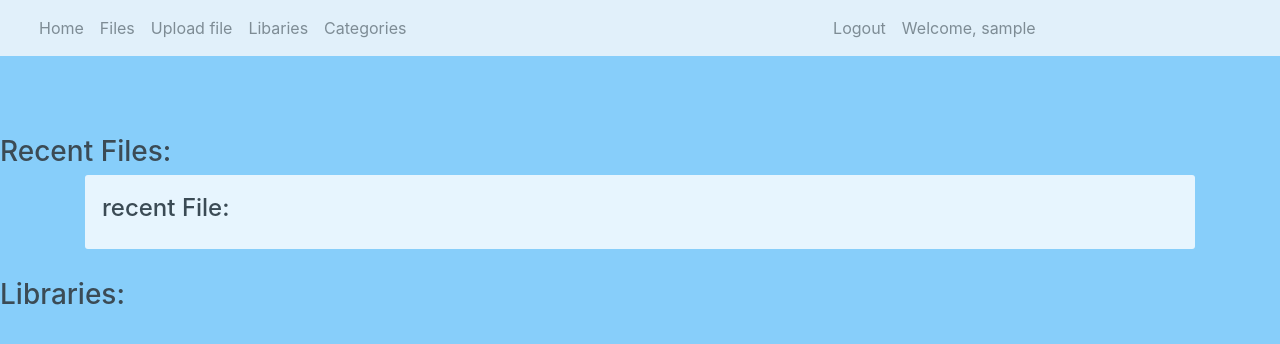
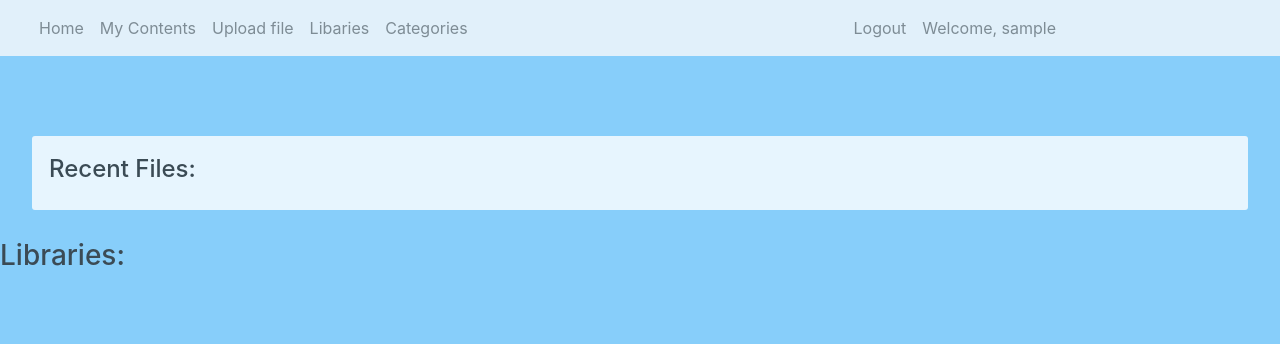
Before and after one commit to rezaya92/ASD, a Django app: page / in a window 1280 px wide. Shown: the top 344 px of the page. Run offline with Django 4.2, Linux system fonts and the light colour scheme; the visitor is signed in with stand-in values (Sample User, id 1); data that the repository does not hold is empty; some libraries are stand-ins or nearby versions.

Commit message:
view all user content

```diff
--- a/libcloud/static/css/style.css
+++ b/libcloud/static/css/style.css
@@ -8,9 +8,11 @@ body{
     padding: 50px;
 }
 .card-box {
+    width: 95vw;
     padding: 20px;
     border-radius: 3px;
     margin-bottom: 30px;
+    margin-left: 2.5vw;
     background-color: #fff;
 }
 
--- a/libcloud/templates/libcloud/base.html
+++ b/libcloud/templates/libcloud/base.html
@@ -24,16 +24,16 @@
       <ul class="navbar-nav me-auto mb-2 mb-lg-0">
         {% if user.is_authenticated %}
             <li class="nav-item">
-                <a class="nav-link" href="#">Home</a>
+                <a class="nav-link" href="/">Home</a>
             </li>
             <li class="nav-item">
-                <a class="nav-link" href="#">Files</a>
+                <a class="nav-link" href="/my_content/">My Contents</a>
             </li>
             <li class="nav-item">
                 <a class="nav-link" href="#">Upload file</a>
             </li>
             <li class="nav-item">
-                <a class="nav-link" href="#">Libaries</a>
+                <a class="nav-link" href="/libraries/">Libaries</a>
             </li>
             <li class="nav-item">
                 <a class="nav-link" href="#">Categories</a>
--- a/libcloud/templates/libcloud/intro.html
+++ b/libcloud/templates/libcloud/intro.html
@@ -11,22 +11,13 @@
     {% endif %}
     {% if user.is_authenticated %}
         <div style="height:10vh"></div>
-        <h3> Recent Files:</h3>
-
         {% static "" as baseUrl %}
-
-
-    <div class="container">
-        <div class="row">
-            <div class="col-12">
                 <div class="card-box">
                     <div class="row">
-                            <h4 class="header-title m-b-30">recent File:</h4>
+                        <h4 class="header-title m-b-30">Recent Files:</h4>
                     </div>
-
                     <div class="row">
                         {% for file in files %}
-
                             <div class="file-man-box">
                                 <a href="file_page/user_{{ file.creator }}/{{ file.filename }}">
                                 <div class="file-img-box">
@@ -39,19 +30,9 @@
                                 </a>
                             </div>
 
-
                         {% endfor %}
                     </div>
-
                 </div>
-            </div>
-            <!-- end col -->
-        </div>
-        <!-- end row -->
-    </div>
-    <!-- container -->
-
-
     <h3> Libraries:</h3>
 {% endif %}
 {% endblock %}
--- a/libcloud/views.py
+++ b/libcloud/views.py
@@ -28,7 +28,7 @@ def homePageView(request):
         my_filter_qs = Q()
         my_filter_qs = my_filter_qs | Q(creator=current_user)
         print(current_user)
-        files = Content.objects.filter(my_filter_qs)[:3]
+        files = Content.objects.filter(my_filter_qs).order_by('-id')[:5]
         context.update({'files': files})
     return render(request=request, template_name='libcloud/intro.html',context = context)
 
```
Also changed, not shown: libcloud/templates/libcloud/content_list.html (+22 -14 lines).
